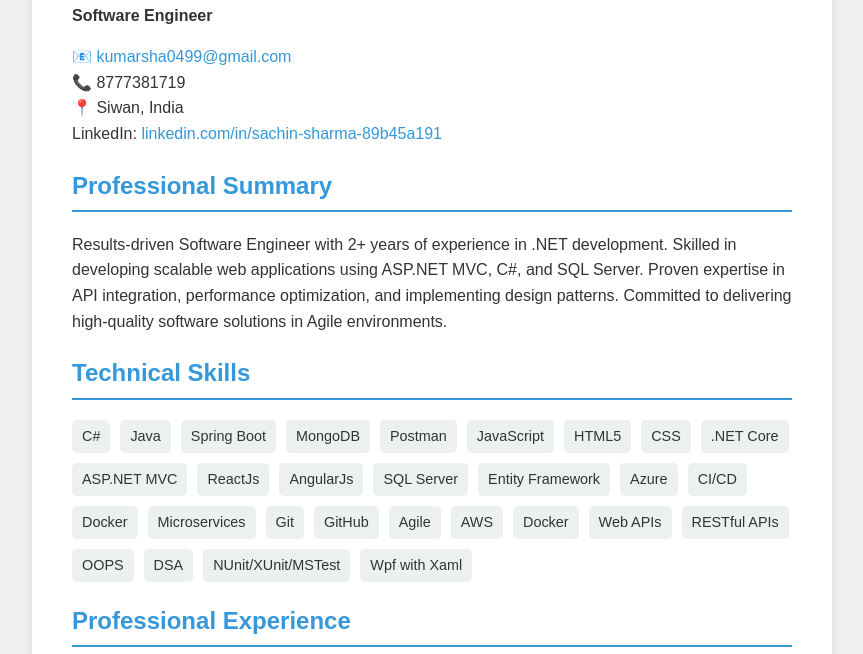
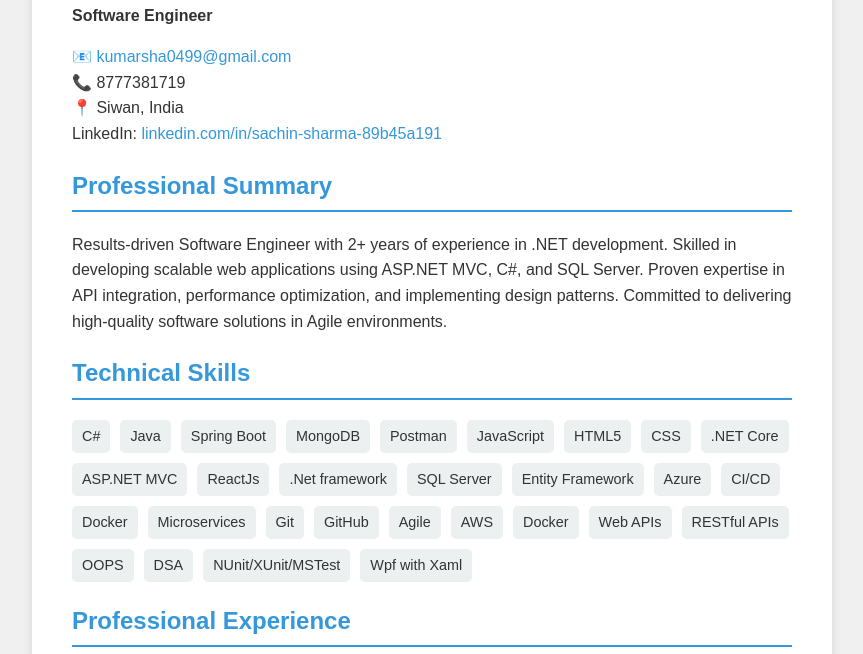
Before and after one commit to meinhunsachin/sachin-sharma, a plain HTML site: page index.html in a window 1280 px wide. Shown: the part 146-800 px from the top of the page, without its empty margins (208-1071 px from the left). Drawn offline with Linux system fonts and the light colour scheme.

Commit message:
Update index.html

```diff
--- a/index.html
+++ b/index.html
@@ -87,7 +87,7 @@
             <span class="skill">.NET Core</span>
             <span class="skill">ASP.NET MVC</span>
             <span class="skill">ReactJs</span>
-            <span class ="skill">AngularJs</span>
+            <span class ="skill">.Net framework</span>
             <span class="skill">SQL Server</span>
             <span class="skill">Entity Framework</span>
             <span class="skill">Azure</span>
```
